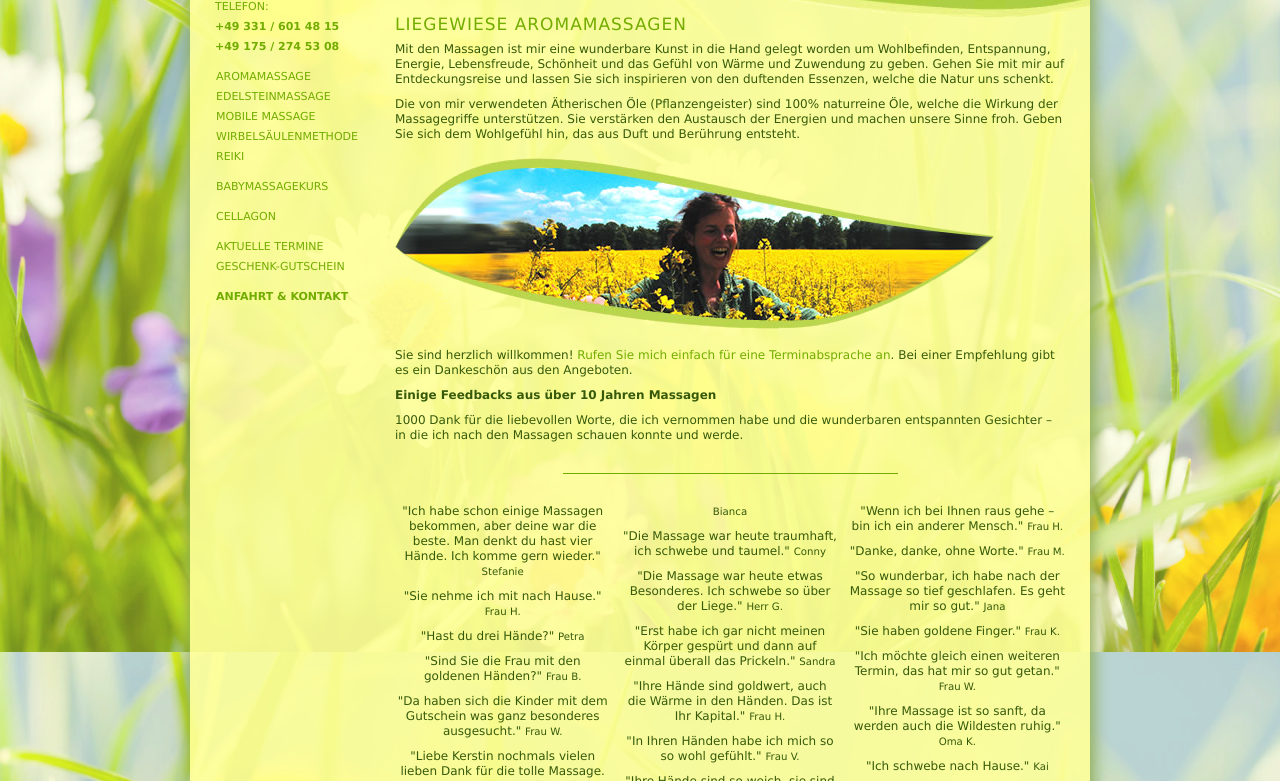
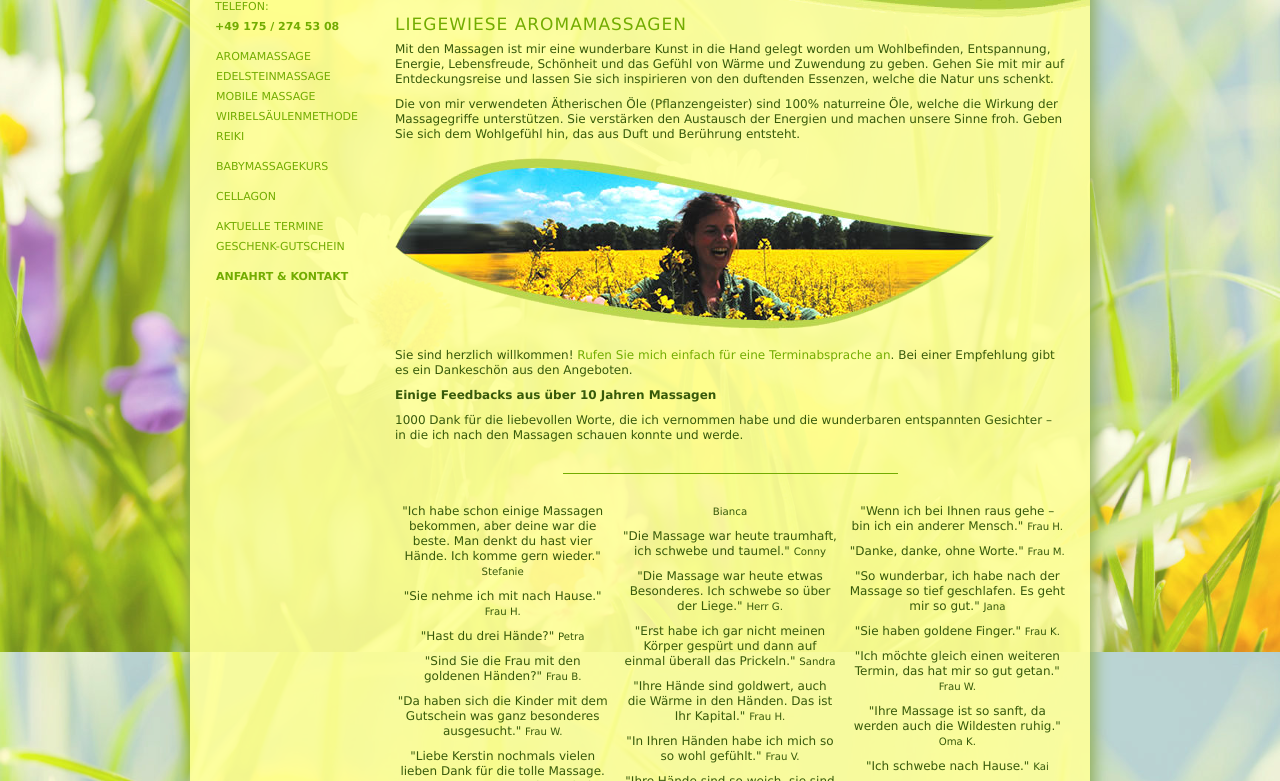
Before and after one commit to tinotruppel/liegewiese-aromamassagen, a plain HTML site: page index.html in a window 1280 px wide. Shown: the part 148-929 px from the top of the page. Drawn offline with Linux system fonts and the light colour scheme; a web font is replaced by a local one.

Commit message:
Update index.html

```diff
--- a/index.html
+++ b/index.html
@@ -32,7 +32,6 @@
     <div id="navigation">
         <ul>
             <li>Telefon:</li>
-            <li><b>+49 331 / 601 48 15</b></li>
             <li><b>+49 175 / 274 53 08</b></li>
         </ul>
         <ul>
```
